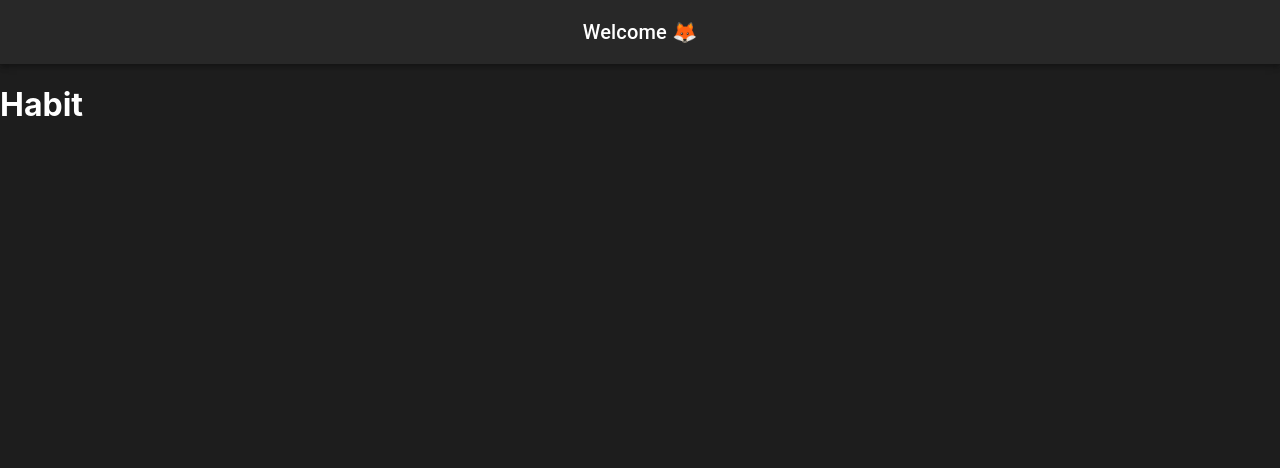
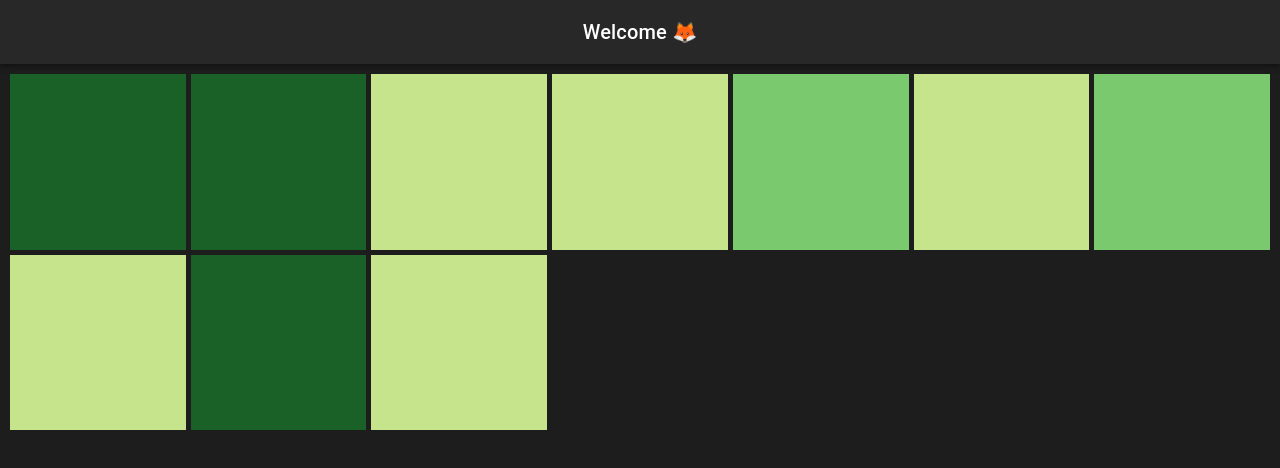
Before and after one commit to mvximenko/youdo, a React (Create React App) app: page /habit/0 in a window 1280 px wide. Shown: the top 468 px of the page. Built offline with nearby package versions, Linux system fonts and the light colour scheme.

Commit message:
Add Graph

```diff
--- a/src/App.js
+++ b/src/App.js
@@ -3,9 +3,19 @@ import { createMuiTheme, ThemeProvider } from '@material-ui/core/styles';
 import { Switch, Route } from 'react-router-dom';
 import Header from './components/Header';
 import ItemList from './components/ItemList';
+import Graph from './components/Graph';
 import './App.css';
 
-const initialState = [{ id: 1, habit: 'Habit #1' }];
+const initialState = [
+  {
+    id: 0,
+    habit: 'Habit #1',
+    lastOnline: null,
+    graph: {
+      result: [4, 4, 1, 1, 2, 1, 2, 1, 4, 1],
+    },
+  },
+];
 
 function App() {
   const theme = useMemo(
@@ -26,7 +36,7 @@ function App() {
           <ItemList items={initialState} />
         </Route>
         <Route exact path='/habit/:habitId'>
-          <h1>Habit</h1>
+          <Graph items={initialState} />
         </Route>
       </Switch>
     </ThemeProvider>
--- /dev/null
+++ b/src/components/Graph.js
@@ -0,0 +1,45 @@
+import React from 'react';
+import { useParams } from 'react-router-dom';
+import { makeStyles } from '@material-ui/core/styles';
+
+const useStyles = makeStyles({
+  container: {
+    margin: '10px',
+    display: 'grid',
+    gridTemplateColumns: 'repeat(7, 1fr)',
+    gridGap: '5px',
+  },
+  item: {
+    display: 'block',
+    background: 'grey',
+    paddingTop: '100%',
+  },
+  color1: {
+    background: '#c6e48b',
+  },
+  color2: {
+    background: '#7bc96f',
+  },
+  color3: {
+    background: '#239a3b',
+  },
+  color4: {
+    background: '#196127',
+  },
+});
+
+export default function Graph({ items }) {
+  const classes = useStyles();
+  const { habitId } = useParams();
+
+  return (
+    <div className={classes.container}>
+      {items[habitId].graph.result.map((item, index) => (
+        <div
+          key={index}
+          className={`${classes.item} ${classes[`color${item}`]}`}
+        ></div>
+      ))}
+    </div>
+  );
+}
```
